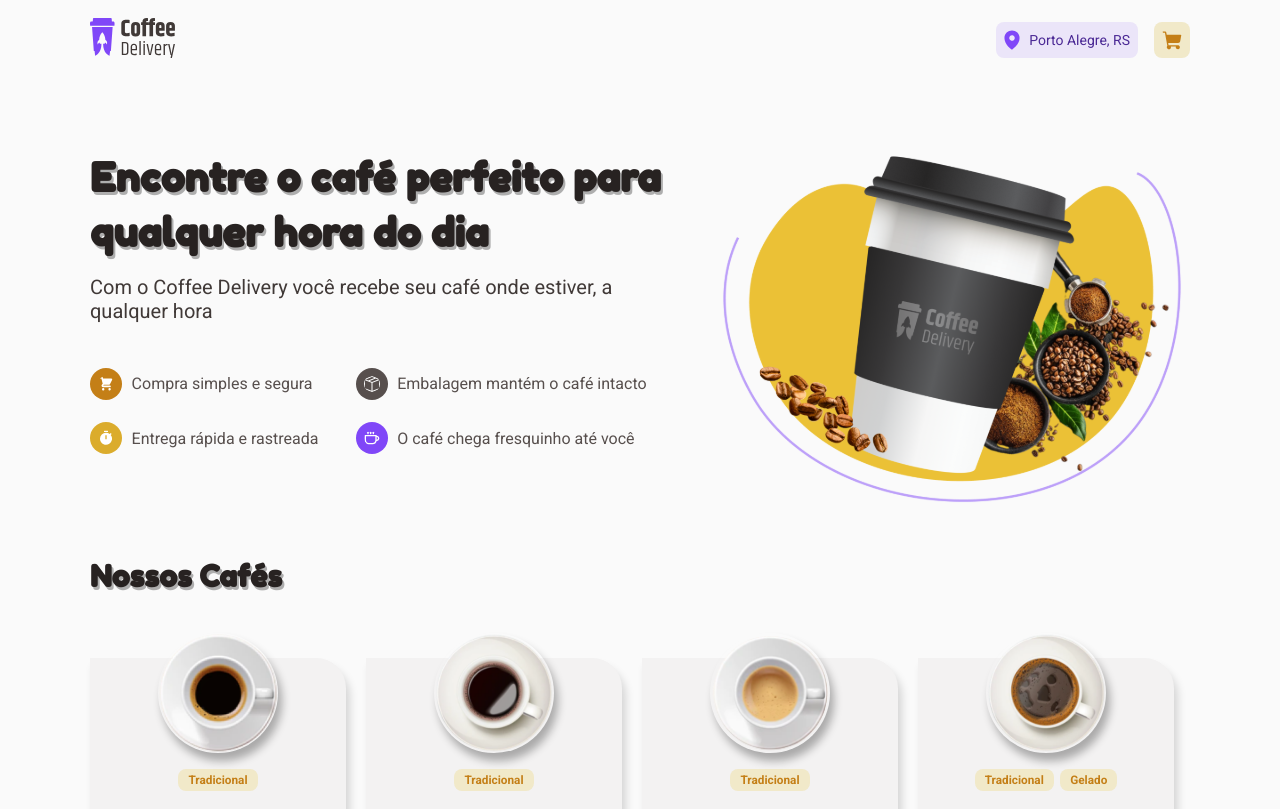
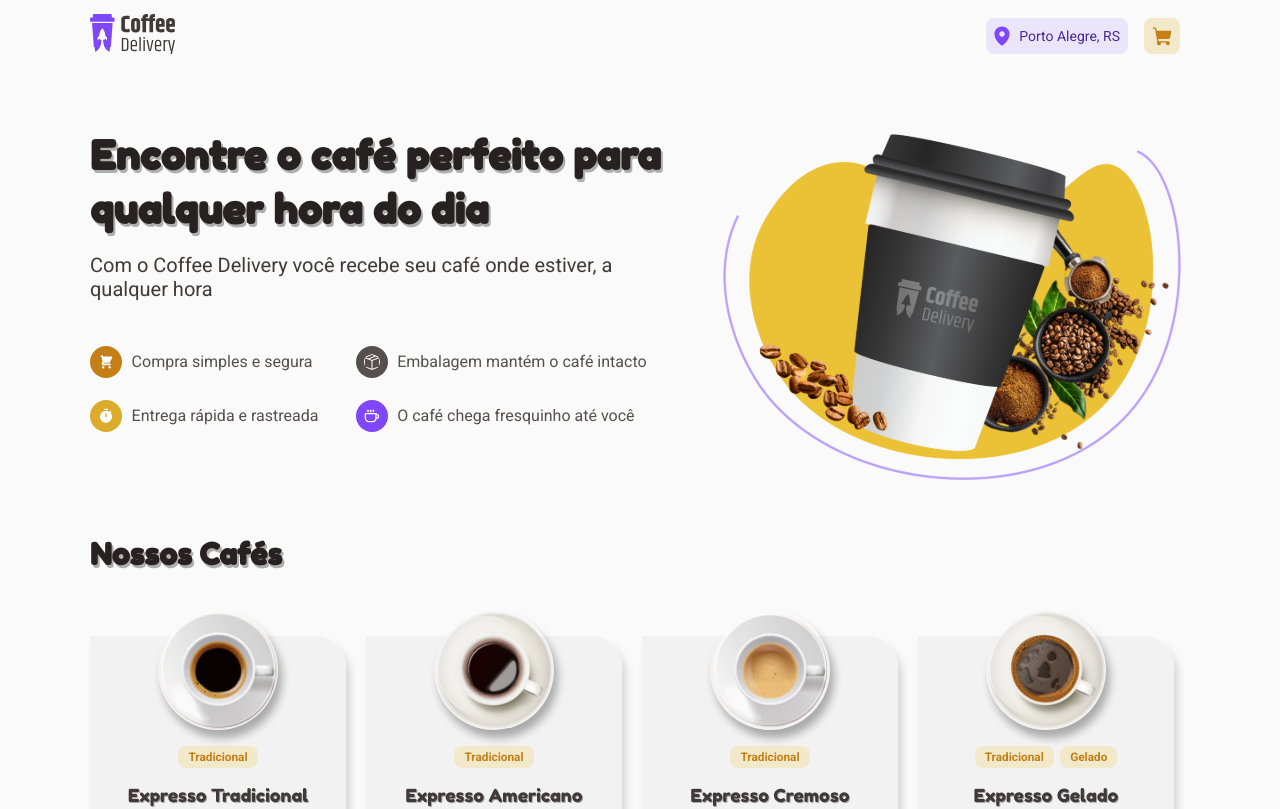
Before and after one commit to timoteostifft/coffee-delivery_react, a React (Vite) app: page / in a window 1280 px wide. Shown: the top 809 px of the page. Built offline with nearby package versions, Linux system fonts and the light colour scheme.

Commit message:
styles: set fixed header

```diff
--- a/src/components/Header/styles.ts
+++ b/src/components/Header/styles.ts
@@ -5,7 +5,16 @@ export const HeaderContainer = styled.header`
   align-items: center;
   justify-content: space-between;
 
-  padding: 18px 0;
+  width: 100%;
+  max-width: 1130px;
+  padding: 14px 20px;
+
+
+  z-index: 1;
+  background: ${props => props.theme.background};
+
+  position: fixed;
+  top: 0;
 
   nav {
     display: flex;
@@ -51,5 +60,4 @@ export const HeaderContainer = styled.header`
       background: ${props => props.theme["yellow-200"]};
     }
   }
-
 `
--- a/src/layouts/DefaultLayout/styles.ts
+++ b/src/layouts/DefaultLayout/styles.ts
@@ -8,5 +8,6 @@ export const LayoutContainer = styled.div`
   flex-direction: column;
 
   margin: 0 auto;
-  padding: 0 20px;
+  margin-top: 8rm;
+
 `
--- a/src/pages/Home/styles.ts
+++ b/src/pages/Home/styles.ts
@@ -1,7 +1,8 @@
 import styled from "styled-components";
 
 export const HomeContainer = styled.main`
-margin-top: 4.4rem;
+  margin-top: 8rem;
+  padding: 0 20px;
 
 h2 {
   margin-bottom: 4rem;
--- a/src/pages/Order/styles.ts
+++ b/src/pages/Order/styles.ts
@@ -1,7 +1,8 @@
 import styled from "styled-components";
 
 export const OrderContainer = styled.main`
-  margin-top: 4.4rem;
+  margin-top: 8rem;
+  padding: 0 20px;
   display: flex;
 
   form {
```
